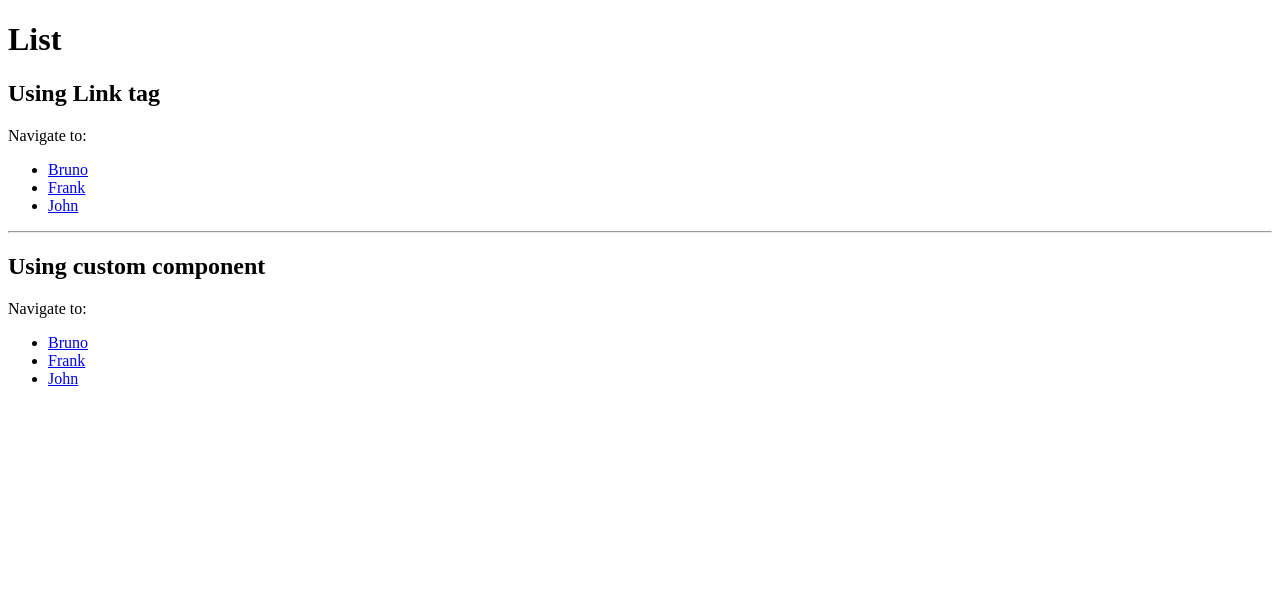
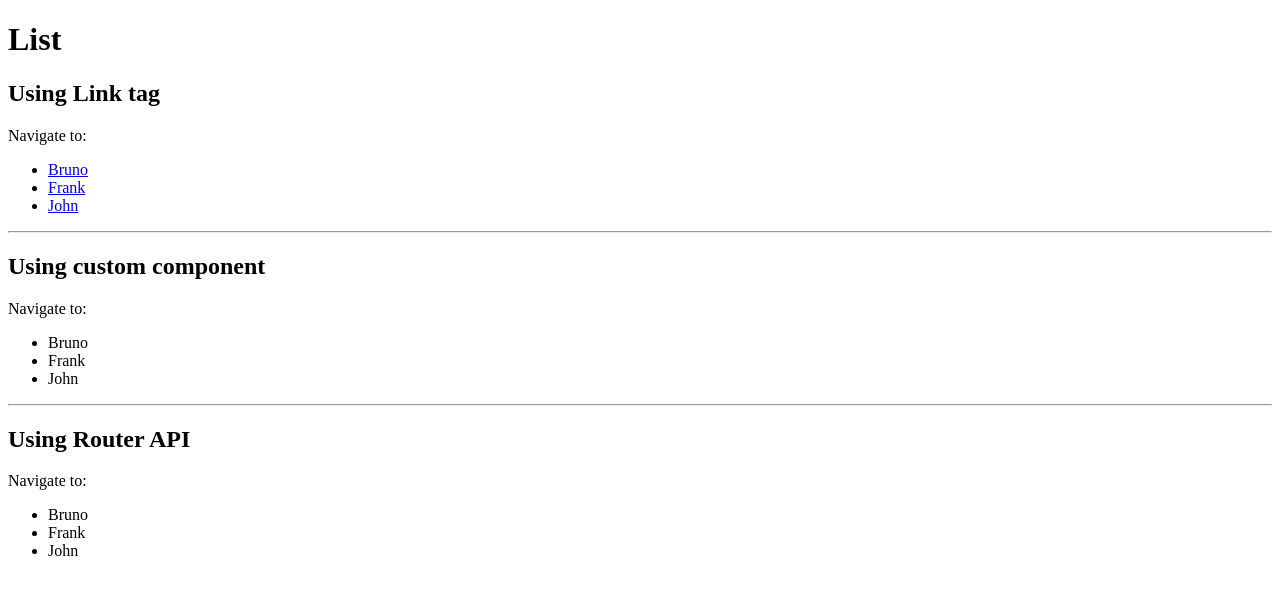
Before and after one commit to didof/next-guide, a Next.js app: page /list in a window 1280 px wide. Shown: the top 594 px of the page. Built offline with nearby package versions, Linux system fonts and the light colour scheme.

Commit message:
new: routing 3 + fix: routing 2

```diff
--- a/src/components/UI/Link/Active.js
+++ b/src/components/UI/Link/Active.js
@@ -1,15 +1,15 @@
 import { useRouter } from 'next/router'
 
-export default function Active({ children, href }) {
+export default function Active({ children, href, as }) {
     const router = useRouter()
 
     const handle_click = e => {
         e.preventDefault()
-        router.push(href)
+        router.push(href, as)
     }
 
     return (
-        <a href={href} onClick={handle_click}>
+        <a onClick={handle_click}>
             {children}
         </a>
     )
--- a/src/pages/list.js
+++ b/src/pages/list.js
@@ -1,4 +1,6 @@
 import Link from 'next/link'
+import Router from 'next/router'
+import { useEffect } from 'react'
 
 import ActiveLink from '../components/UI/Link/Active'
 
@@ -11,10 +13,7 @@ const fakeJsonResponse = [
 export default function List() {
 	const list_link = fakeJsonResponse.map(({ id, name, country }) => (
 		<li key={id}>
-			<Link
-                as={`/${country}/${name}`}
-                href='/[country]/[person]'
-            >
+			<Link as={`/${country}/${name}`} href='/[country]/[person]'>
 				<a>{name}</a>
 			</Link>
 		</li>
@@ -22,9 +21,44 @@ export default function List() {
 
 	const list_activeLink = fakeJsonResponse.map(({ id, name, country }) => (
 		<li key={id}>
-			<ActiveLink href={`/${country}/${name}`}>{name}</ActiveLink>
+			<ActiveLink as={`/${country}/${name}`} href='/[country]/[person]'>
+				{name}
+			</ActiveLink>
 		</li>
 	))
+
+	const handle_route = (name, country) => {
+		return () => {
+			const href = '/[country]/[person]'
+			const as = `/${country}/${name}`
+
+			return Router.push(href, as)
+		}
+	}
+
+	const list_routerLink = fakeJsonResponse.map(({ id, name, country }) => (
+		<li key={id}>
+			<span onClick={handle_route(name, country)}>{name}</span>
+		</li>
+	))
+
+	useEffect(() => {
+		const handle_routeChangeStart = (url) => {
+			console.log('> App is changing to:', url)
+		}
+
+		const handle_routeChangeComplete = (url) => {
+			console.log('> Successfully redirected to:', url)
+		}
+
+		Router.events.on('routeChangeStart', handle_routeChangeStart)
+		Router.events.on('routeChangeComplete', handle_routeChangeComplete)
+
+		return () => {
+			Router.events.off('routeChangeStart', handle_routeChangeStart)
+			Router.events.off('routeChangeComplete', handle_routeChangeComplete)
+		}
+	})
 
 	return (
 		<div>
@@ -35,9 +69,11 @@ export default function List() {
 			<hr />
 			<h2>Using custom component</h2>
 			Navigate to:
-			<ul>
-			{list_activeLink}
-			</ul>
+			<ul>{list_activeLink}</ul>
+			<hr />
+			<h2>Using Router API</h2>
+			Navigate to:
+			<ul>{list_routerLink}</ul>
 		</div>
 	)
 }
```
Also changed, not shown: 1 other file (tests, documents, lock files or other folders).
